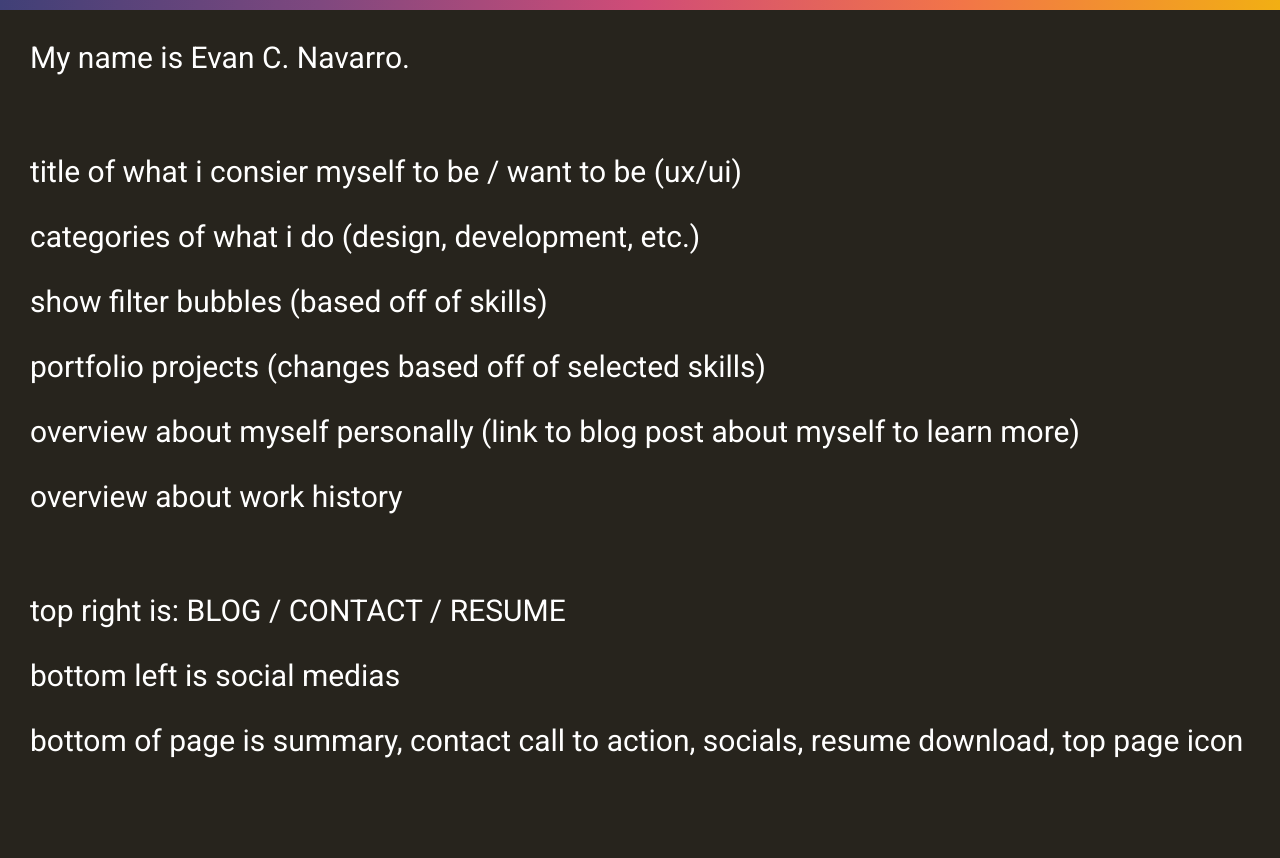
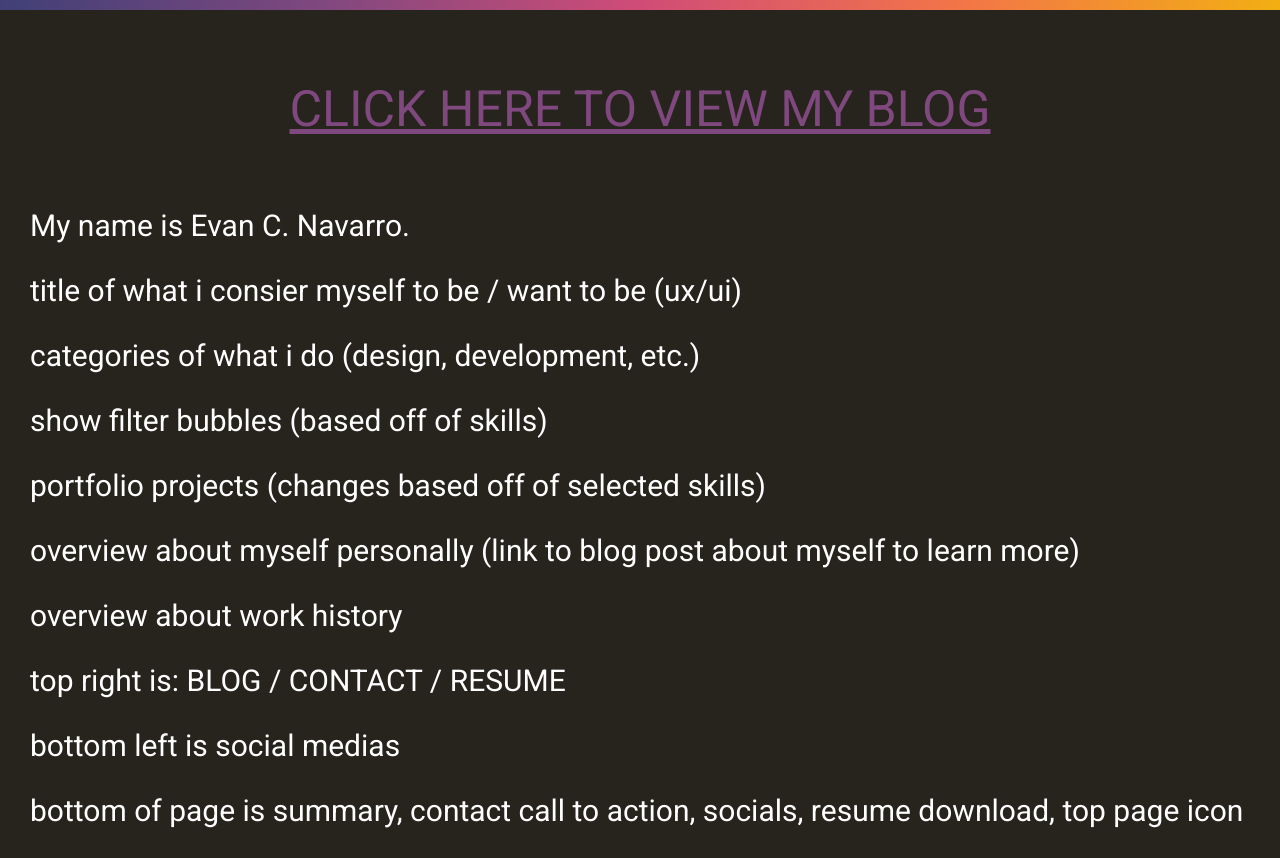
Before and after one commit to EvanCNavarro/EvanCNavarro.github.io, a plain HTML site: page index.html in a window 1280 px wide. Before the commit the page ends 800 px from the top, so only its background shows below. Drawn offline with Linux system fonts and the light colour scheme.

Commit message:
Blog Added
- Added link to blog

```diff
--- a/index.html
+++ b/index.html
@@ -24,15 +24,14 @@
     </head>
     <body>
         <div id="loading-bar"></div>
+        <div id="blog"><a id="blog-link" href="https://blog.ecn.dev/">CLICK HERE TO VIEW MY BLOG</a></div>
         <div id="name">My name is Evan C. Navarro.</div>
-        <br>
         <div id="name">title of what i consier myself to be / want to be (ux/ui)</div>
         <div id="name">categories of what i do (design, development, etc.)</div>
         <div id="name">show filter bubbles (based off of skills)</div>
         <div id="name">portfolio projects (changes based off of selected skills)</div>
         <div id="name">overview about myself personally (link to blog post about myself to learn more)</div>
         <div id="name">overview about work history</div>
-        <br>
         <div id="name">top right is: BLOG / CONTACT / RESUME</div>
         <div id="name">bottom left is social medias</div>
         <div id="name">bottom of page is summary, contact call to action, socials, resume download, top page icon</div>
--- a/style.css
+++ b/style.css
@@ -23,3 +23,17 @@
     margin: 30px;
     font-size: 30px;
 }
+
+#blog {
+    text-align: center;
+    margin: 70px;
+    font-size: 50px;
+}
+
+#blog-link {
+    color: #7f487f;
+}
+
+#blog-link:hover {
+    color: #f2af13;
+}
```
